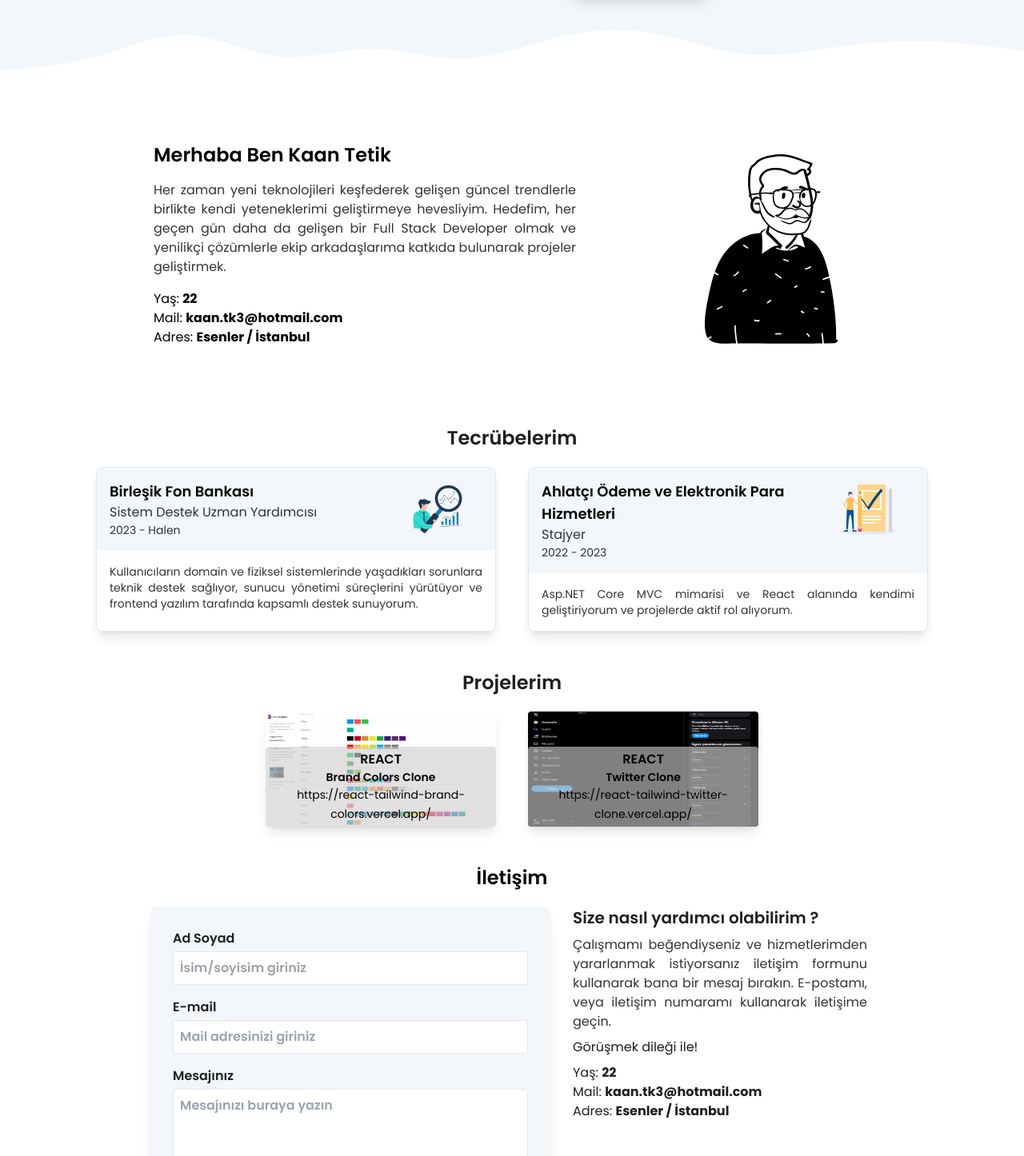
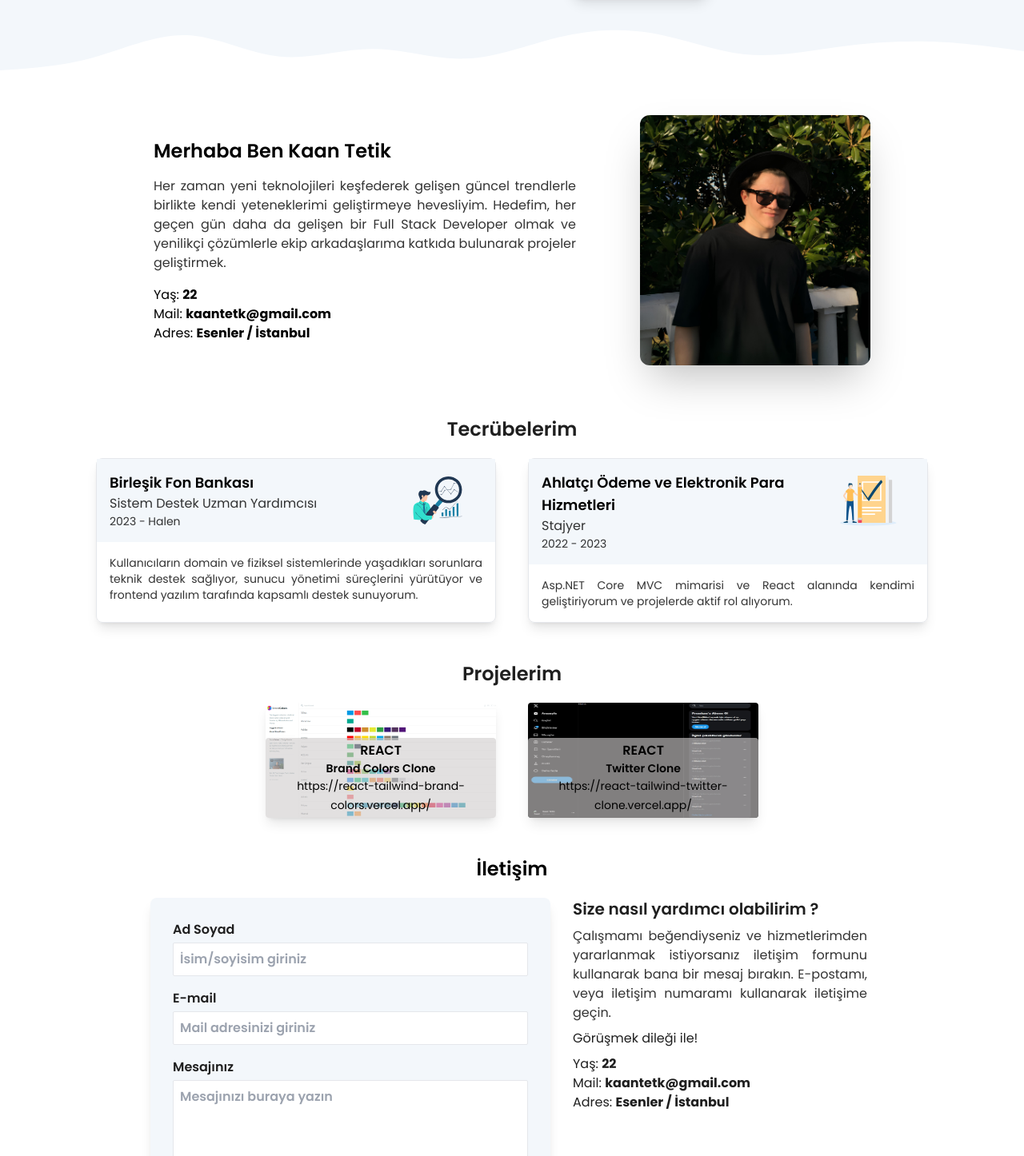
Before and after one commit to Kaantk/my-website-project, a React (Vite) app: page / in a window 1280 px wide. Shown: the part 364-1810 px from the top of the page at 80% size. Built offline with nearby package versions, Linux system fonts and the light colour scheme.

Commit message:
profile photo added and mail fields fixed

```diff
--- a/src/pages/Home/About.jsx
+++ b/src/pages/Home/About.jsx
@@ -1,11 +1,11 @@
 import React from "react";
-import User from "~/assets/images/static/user.svg";
+import UserPhoto from "~/assets/images/static/KaanTetikPhoto.jpeg";
 
 const About = () => {
   return (
     <div
       id="about"
-      className="flex flex-col p-6 gap-2 md:gap-4 md:p-10 md:flex-row lg:px-0 lg:gap-32 items-center max-w-4xl mx-auto scroll-mt-14 md:scroll-mt-10"
+      className="flex flex-col p-6 gap-2 md:gap-10 md:p-10 md:flex-row lg:px-0 lg:gap-20 items-center max-w-4xl mx-auto scroll-mt-14 md:scroll-mt-10"
     >
       <div className="flex flex-col gap-4">
         <h3 className="font-semibold text-lg lg:text-2xl">
@@ -26,7 +26,7 @@
             </div>
             <div>
               <span>
-                Mail: <b>kaan.tk3@hotmail.com</b>
+                Mail: <b>kaantetk@gmail.com</b>
               </span>
             </div>
             <div>
@@ -37,7 +37,11 @@
           </div>
         </div>
       </div>
-      <img src={User} alt="Kaan Tetik" />
+      <img
+        src={UserPhoto}
+        alt="Kaan Tetik"
+        className="rounded-xl w-full md:w-60 lg:w-72 shadow-2xl"
+      />
     </div>
   );
 };
--- a/src/pages/Home/Contact.jsx
+++ b/src/pages/Home/Contact.jsx
@@ -114,7 +114,7 @@
               </div>
               <div>
                 <span>
-                  Mail: <b>kaan.tk3@hotmail.com</b>
+                  Mail: <b>kaantetk@gmail.com</b>
                 </span>
               </div>
               <div>
```
Also changed, not shown: src/assets/images/static/KaanTetikPhoto.jpeg (added).
